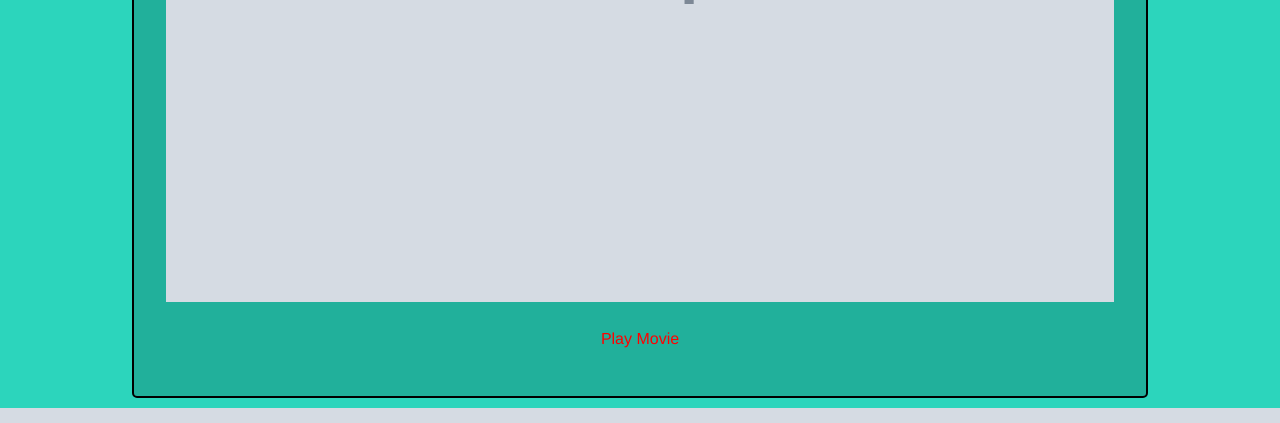
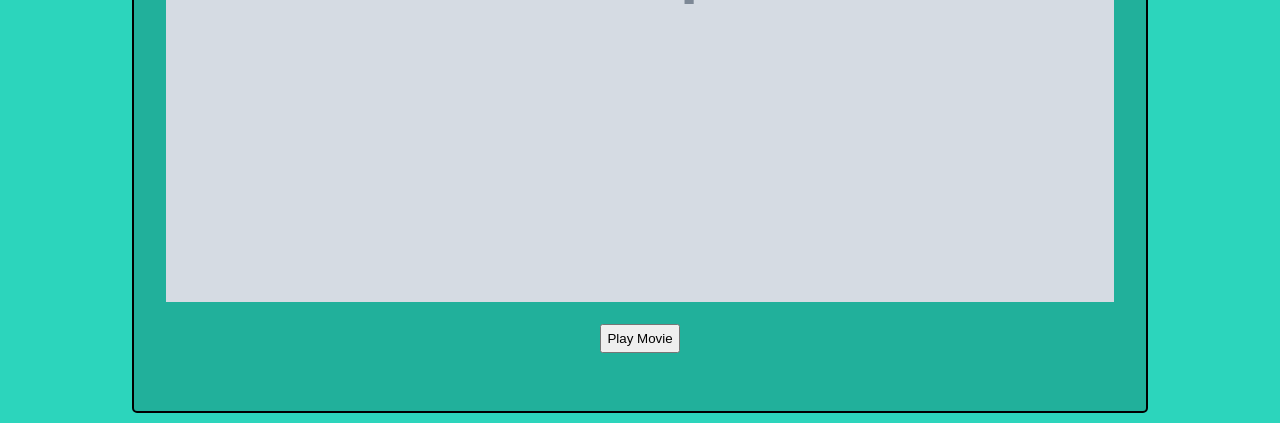
Before and after one commit to simon3358/seznam, a Django app: page /1/ in a window 1280 px wide. Shown: the part 651-1074 px from the top of the page. Run offline with Django 4.2, Linux system fonts and the light colour scheme; tables that the repository leaves empty hold one stand-in row (values such as "Sample post"); grey boxes marked "Sample" are stand-in pictures.

Commit message:
Add final updates and comments

```diff
--- a/seznam/urls.py
+++ b/seznam/urls.py
@@ -18,6 +18,6 @@ from django.urls import include, path
 
 urlpatterns = [
     path('admin/', admin.site.urls),
-    path('stream/', include('stream.urls')),
-    path('', include('stream.urls'))
+    path('stream/', include('stream.urls', namespace='stream')),
+    path('', include('stream.urls', namespace='stream'))  # not needed, just to don't get 404 on home-page
 ]
--- a/stream/cron.py
+++ b/stream/cron.py
@@ -1,6 +1,7 @@
 from django_cron import CronJobBase, Schedule
 import requests
 from .models import Movie
+
 
 class MyCronJob(CronJobBase):
     RUN_EVERY_MINS = 60
@@ -8,6 +9,7 @@ class MyCronJob(CronJobBase):
     schedule = Schedule(run_every_mins=RUN_EVERY_MINS, retry_after_failure_mins=RETRY_AFTER_FAILURE_MINS)
     code = 'stream.my_cron_job'
 
+    # save only new movies from API - for simplicity only a few attributes
     def do(self):
         API_URL = 'https://gist.githubusercontent.com/nextsux/f6e0327857c88caedd2dab13affb72c1/raw/04441487d90a0a05831835413f5942d58026d321/videos.json'
         response = requests.get(API_URL)
--- a/stream/filters.py
+++ b/stream/filters.py
@@ -4,7 +4,7 @@ from .models import Movie
 
 
 class MovieFilter(django_filters.FilterSet):
-
+    # set filtering fields, with 'contains' setting
     class Meta:
         model = Movie
         fields = ['name', 'source']
--- a/stream/models.py
+++ b/stream/models.py
@@ -2,12 +2,12 @@ from django.db import models
 
 
 class Movie(models.Model):
+    # define movie attributes - for simplicity just a few of the most important
     name = models.CharField(max_length=100)
     short_name = models.CharField(max_length=50)
     icon_uri = models.CharField(max_length=50)
     manifest_uri = models.CharField(max_length=50)
     source = models.CharField(max_length=50)
-
     # focus = models.BooleanField()
     # disabled = models.BooleanField()
     # extra_text = models.JSONField()
--- a/stream/static/stream/styles.css
+++ b/stream/static/stream/styles.css
@@ -49,7 +49,3 @@ a:link {
 a:visited {
 text-decoration: none;
 }
-.play{
-    text-align: center;
-    color: red;
-}
--- a/stream/templates/stream/detail.html
+++ b/stream/templates/stream/detail.html
@@ -8,7 +8,9 @@
             <p><b>Short name:</b> {{ movie.short_name }}</p>
             <p><b>Source:</b> {{ movie.source }}</p>
             <img class="img" src ="{{movie.icon_uri}}">
-            <p class="play"><a>Play Movie</a></p>
+            <form>
+                <button class="play">Play Movie</button>
+            </form>
             </a>
         </div>
 </div>
--- a/stream/urls.py
+++ b/stream/urls.py
@@ -1,6 +1,6 @@
 from django.urls import path
+from . import views
 
-from . import views
 
 app_name = 'stream'
 urlpatterns = [
--- a/stream/views.py
+++ b/stream/views.py
@@ -13,6 +13,7 @@ def show_movies(request):
     context = {'filter': filter, 'movies': filter.qs}
     return render(request, 'stream/index.html', context)
 
+
 class DetailView(generic.DetailView):
     model = Movie
     template_name = 'stream/detail.html'
```
Also changed, not shown: stream/templates/stream/index.html (+9 -7 lines).
